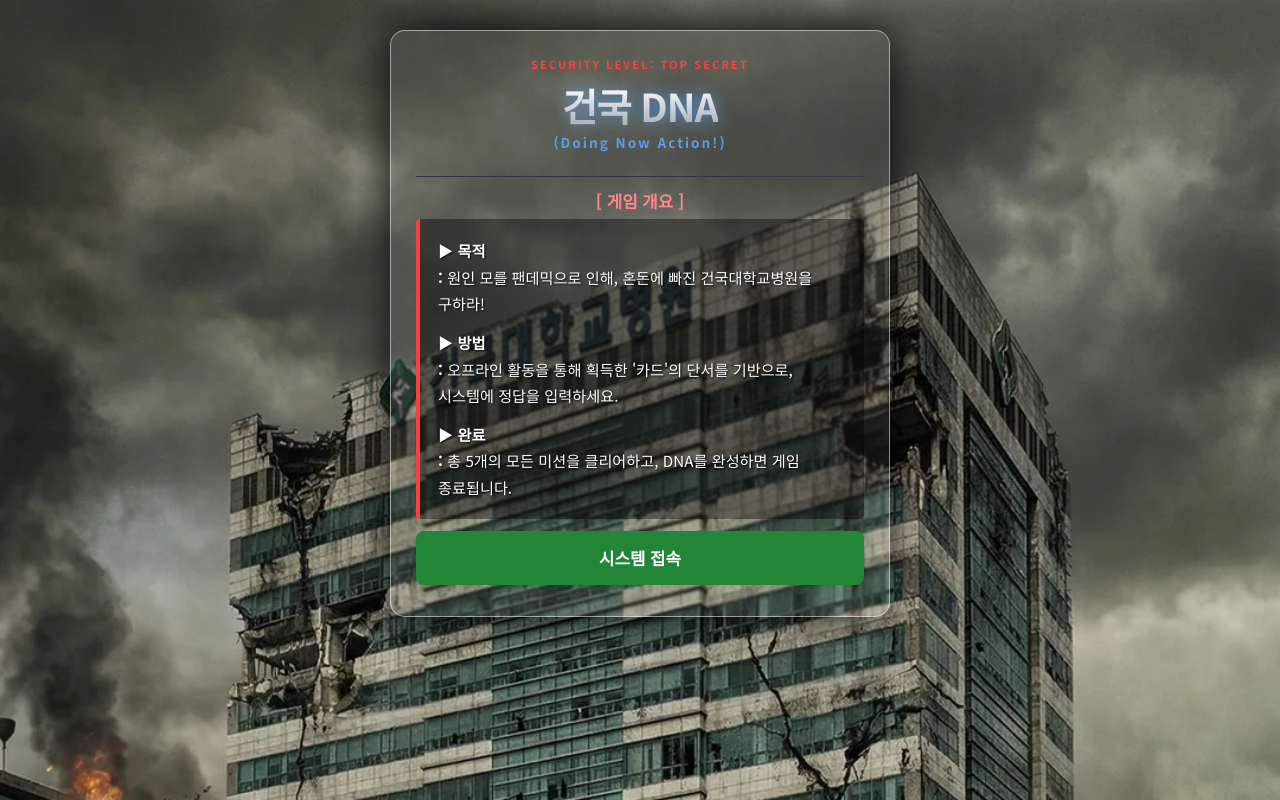
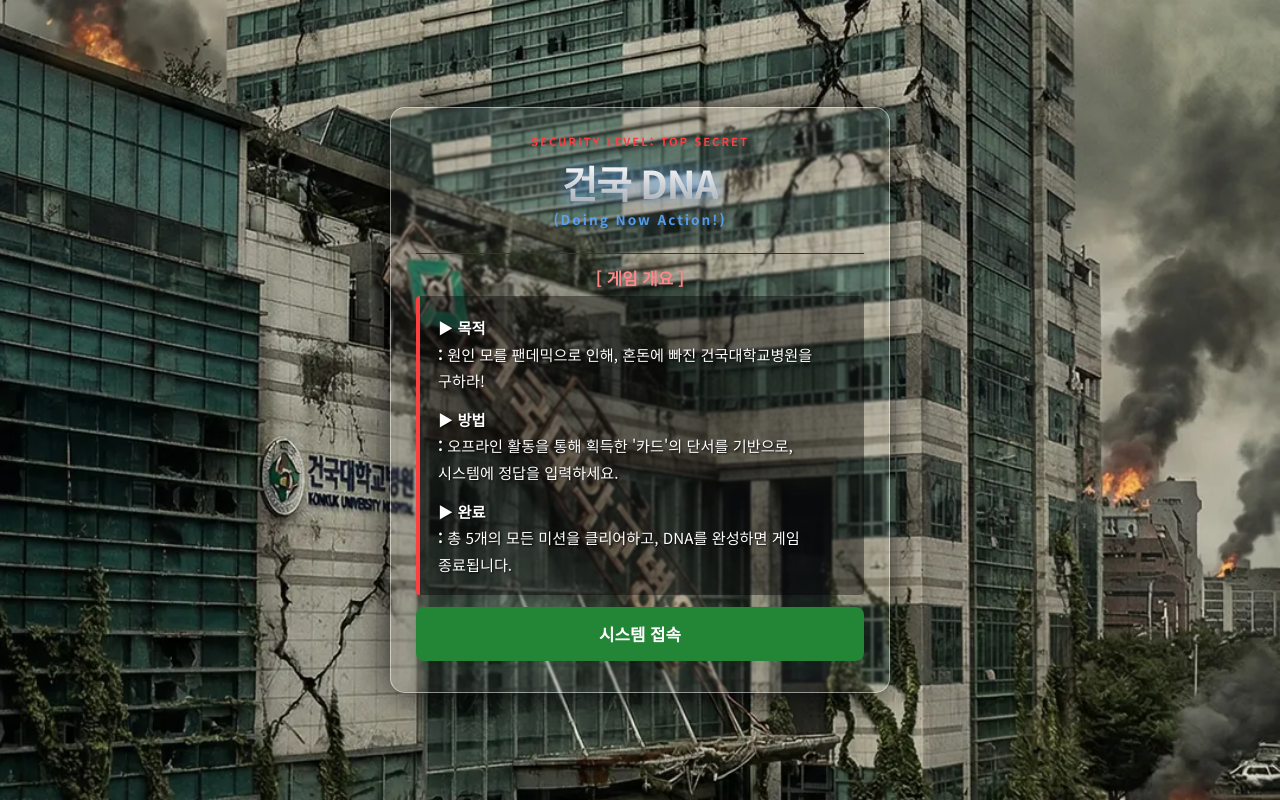
Before and after one commit to KUHEDU/DNA_GAME-main, a plain HTML site: page index.html in a window 1280 px wide. Drawn offline with Linux system fonts and the light colour scheme; no server answers.

Commit message:
fix: 컨테이너 상단 바짝 붙음 해결 - 세로 가운데 정렬 + 상하 여백 추가

```diff
--- a/style.css
+++ b/style.css
@@ -42,16 +42,16 @@
     font-size: var(--fs-base);
     background-color: #000;
     background-size: cover;
-    background-position: center top;
+    background-position: center center;
     color: #ffffff;
     min-height: 100vh;
     min-height: 100dvh; /* iOS Safari 주소창 대응 */
     display: flex;
-    align-items: flex-start;
+    align-items: center;        /* 세로 가운데 정렬 */
     justify-content: center;
     overflow-x: hidden;
     overflow-y: auto;
-    padding: var(--sp-md) 0;
+    padding: clamp(24px, 6vh, 48px) 0; /* 상하 여백 */
 }
 
 /* ============================================================
@@ -60,7 +60,7 @@
 .game-container {
     width: 92%;
     max-width: 500px;
-    margin: var(--sp-sm) auto;
+    margin: clamp(20px, 4vh, 40px) auto; /* 상하 여백 충분히 */
     background-color: rgba(141, 141, 141, 0.1) !important;
     -webkit-backdrop-filter: blur(10px);
     backdrop-filter: blur(1px);
```
